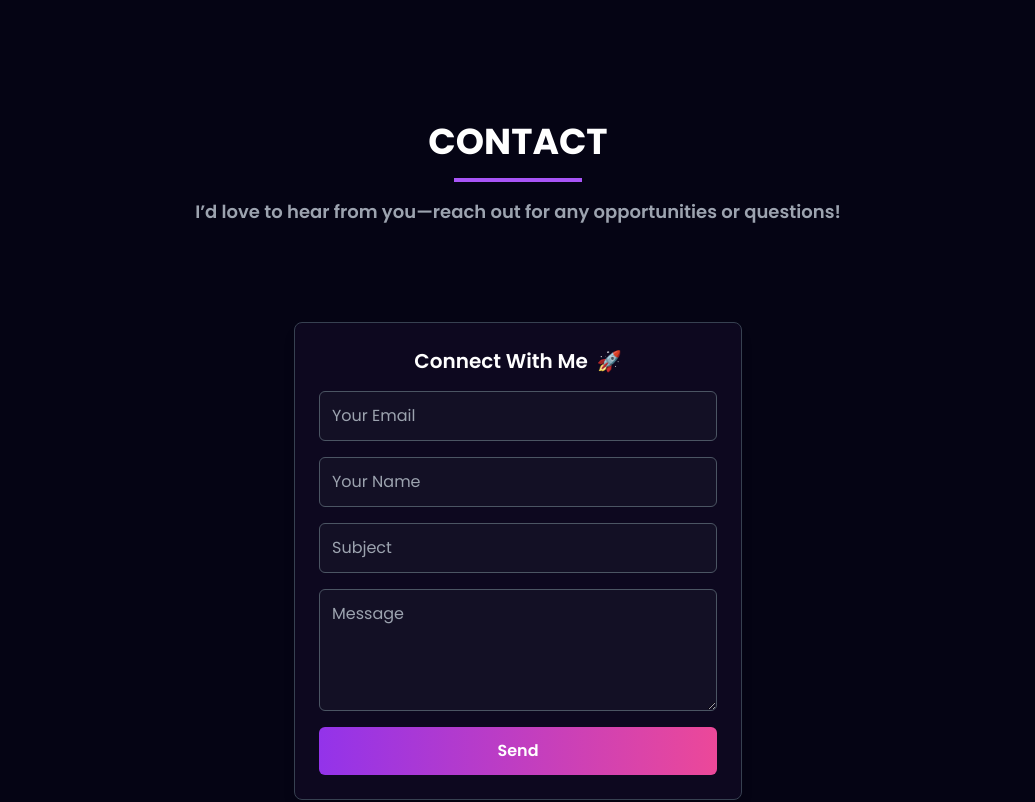
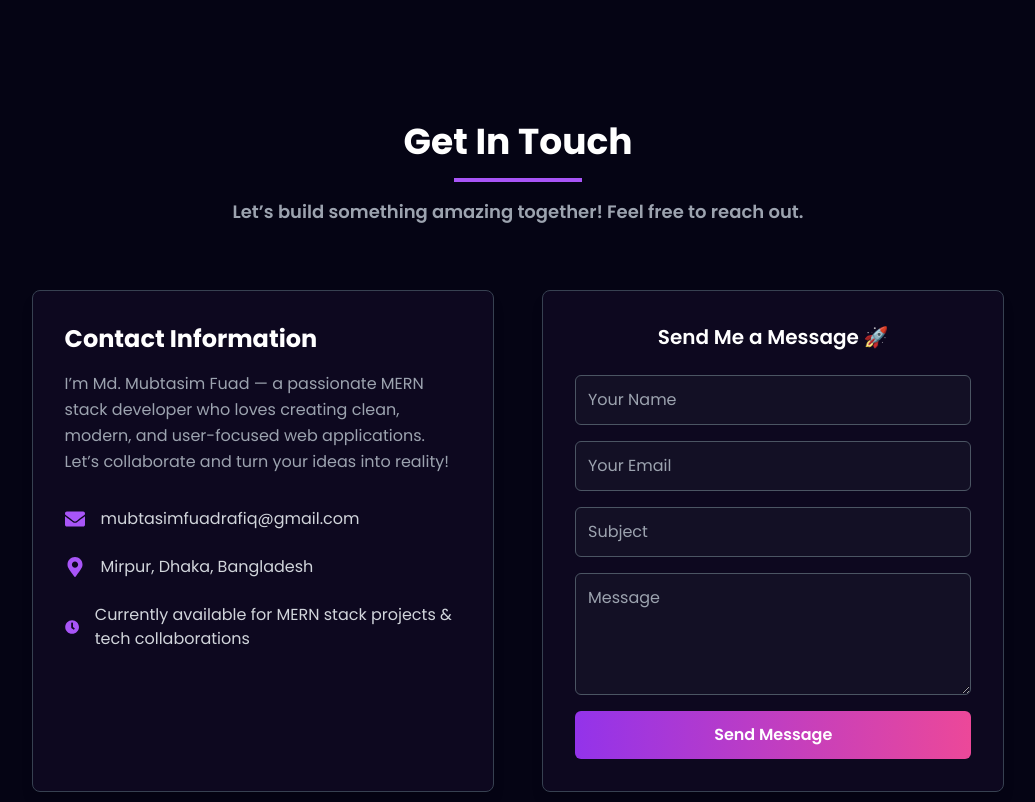
Before and after one commit to mubtasimprime/Mubtasim_Portfolio, a React (Vite) app: page / in a window 1280 px wide. Shown: the part 7540-8342 px from the top of the page, without its empty margins (122-1157 px from the left). Built offline with nearby package versions, Linux system fonts and the light colour scheme.

Commit message:
Contact part modified

```diff
--- a/src/components/Contact/Contact.jsx
+++ b/src/components/Contact/Contact.jsx
@@ -1,6 +1,12 @@
 import { useRef } from "react";
 import { ToastContainer, toast } from "react-toastify";
 import "react-toastify/dist/ReactToastify.css";
+import {
+  FaPhoneAlt,
+  FaEnvelope,
+  FaMapMarkerAlt,
+  FaClock,
+} from "react-icons/fa";
 
 const Contact = () => {
   const form = useRef();
@@ -18,43 +24,77 @@ const Contact = () => {
   return (
     <section
       id="contact"
-      className="flex flex-col items-center justify-center py-24 px-[12vw] md:px-[7vw] lg:px-[20vw]"
+      className="flex flex-col items-center justify-center py-24 px-[10vw] md:px-[7vw] lg:px-[12vw] text-white"
     >
-      {/* Toast Container */}
       <ToastContainer />
 
       {/* Section Title */}
       <div className="text-center mb-16">
-        <h2 className="text-4xl font-bold text-white">CONTACT</h2>
+        <h2 className="text-4xl font-bold text-white">Get In Touch</h2>
         <div className="w-32 h-1 bg-purple-500 mx-auto mt-4"></div>
         <p className="text-gray-400 mt-4 text-lg font-semibold">
-          I’d love to hear from you—reach out for any opportunities or
-          questions!
+          Let’s build something amazing together! Feel free to reach out.
         </p>
       </div>
 
-      {/* Contact Form */}
-      <div className="mt-8 w-full max-w-md bg-[#0d081f] p-6 rounded-lg shadow-lg border border-gray-700">
-        <h3 className="text-xl font-semibold text-white text-center">
-          Connect With Me <span className="ml-1">🚀</span>
+      {/* Main Layout */}
+      <div className="flex flex-col lg:flex-row gap-12 w-full max-w-5xl">
+        {/* LEFT SIDE - Info */}
+        <div className="flex-1 bg-[#0d081f] p-8 rounded-lg shadow-lg border border-gray-700">
+          <h3 className="text-2xl font-bold mb-4">Contact Information</h3>
+          <p className="text-gray-400 mb-8 leading-relaxed">
+            I’m Md. Mubtasim Fuad — a passionate MERN stack developer who loves
+            creating clean, modern, and user-focused web applications. Let’s
+            collaborate and turn your ideas into reality!
+          </p>
+
+          <div className="space-y-6">
+            {/* <div className="flex items-center gap-4">
+              <FaPhoneAlt className="text-purple-500 text-xl" />
+              <span className="text-gray-300">+058 58 25 333</span>
+            </div> */}
+
+            <div className="flex items-center gap-4">
+              <FaEnvelope className="text-purple-500 text-xl" />
+              <span className="text-gray-300">mubtasimfuadrafiq@gmail.com</span>
+            </div>
+
+            <div className="flex items-center gap-4">
+              <FaMapMarkerAlt className="text-purple-500 text-xl" />
+              <span className="text-gray-300">Mirpur, Dhaka, Bangladesh</span>
+            </div>
+            <div className="flex items-center gap-4">
+              <FaClock className="text-purple-500 text-xl" />
+              <span className="text-gray-300">
+                Currently available for MERN stack projects & tech
+                collaborations
+              </span>
+            </div>
+          </div>
+        </div>
+
+        {/* RIGHT SIDE - Form */}
+        <div className="flex-1 bg-[#0d081f] p-8 rounded-lg shadow-lg border border-gray-700">
+          <h3 className="text-xl font-semibold text-center">
+            Send Me a Message 🚀
           </h3>
 
           <form
             ref={form}
             onSubmit={handleSubmit}
-          className="mt-4 flex flex-col space-y-4"
+            className="mt-6 flex flex-col space-y-4"
           >
+            <input
+              type="text"
+              name="user_name"
+              placeholder="Your Name"
+              required
+              className="w-full p-3 rounded-md bg-[#131025] text-white border border-gray-600 focus:outline-none focus:border-purple-500"
+            />
             <input
               type="email"
               name="user_email"
               placeholder="Your Email"
-            required
-            className="w-full p-3 rounded-md bg-[#131025] text-white border border-gray-600 focus:outline-none focus:border-purple-500"
-          />
-          <input
-            type="text"
-            name="user_name"
-            placeholder="Your Name"
               required
               className="w-full p-3 rounded-md bg-[#131025] text-white border border-gray-600 focus:outline-none focus:border-purple-500"
             />
@@ -73,14 +113,14 @@ const Contact = () => {
               className="w-full p-3 rounded-md bg-[#131025] text-white border border-gray-600 focus:outline-none focus:border-purple-500"
             />
 
-          {/* Send Button */}
             <button
               type="submit"
               className="w-full bg-gradient-to-r from-purple-600 to-pink-500 py-3 text-white font-semibold rounded-md hover:opacity-90 transition"
             >
-            Send
+              Send Message
             </button>
           </form>
+        </div>
       </div>
     </section>
   );
--- a/src/constants.js
+++ b/src/constants.js
@@ -265,7 +265,7 @@ export const projects = [
       "JavaScript",
       "Firebase Authentication",
     ],
-    github: "",
+    github: "https://github.com/mubtasimprime/Appify_Appstore_Firebase_Auth",
     webapp: "https://appify-mubtasim.netlify.app/",
     challenges: [
       "Structuring app categories and search filters efficiently.",
```
Lines whose indentation alone changed are shown as unchanged.
